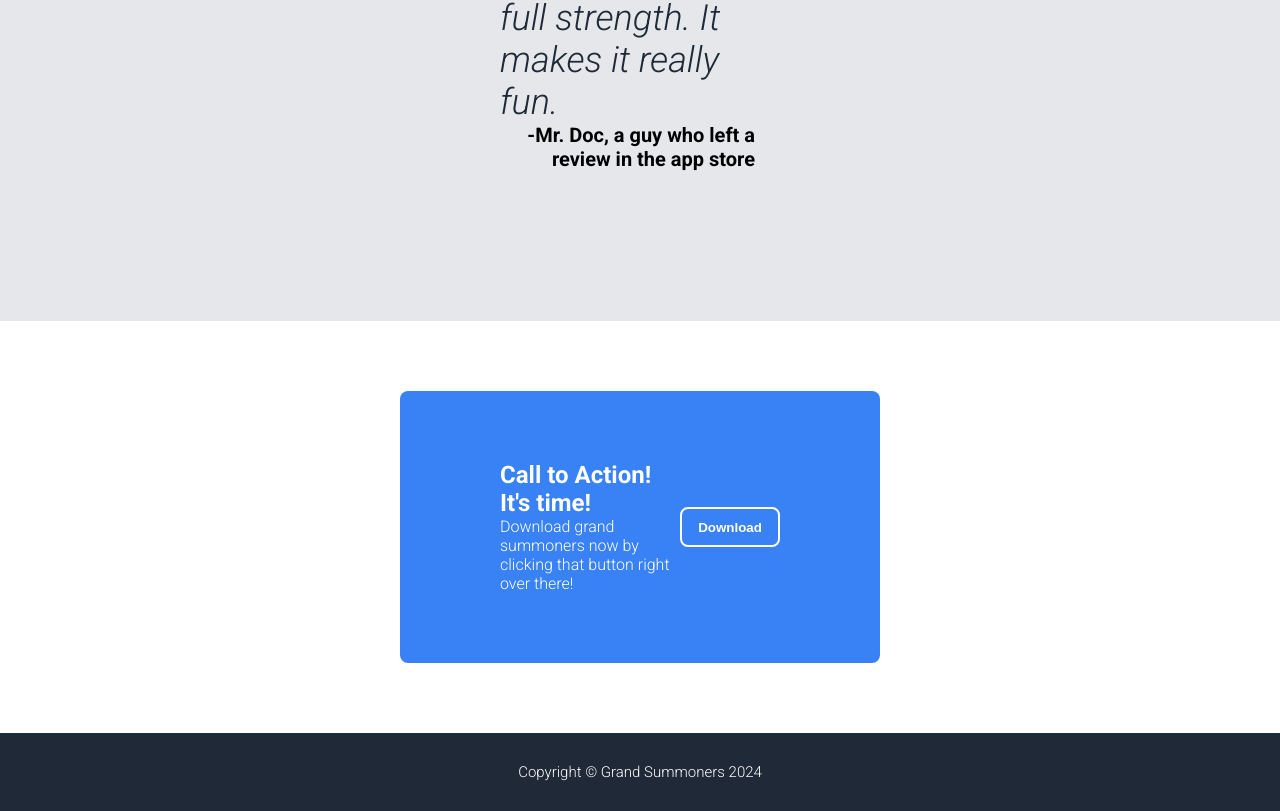
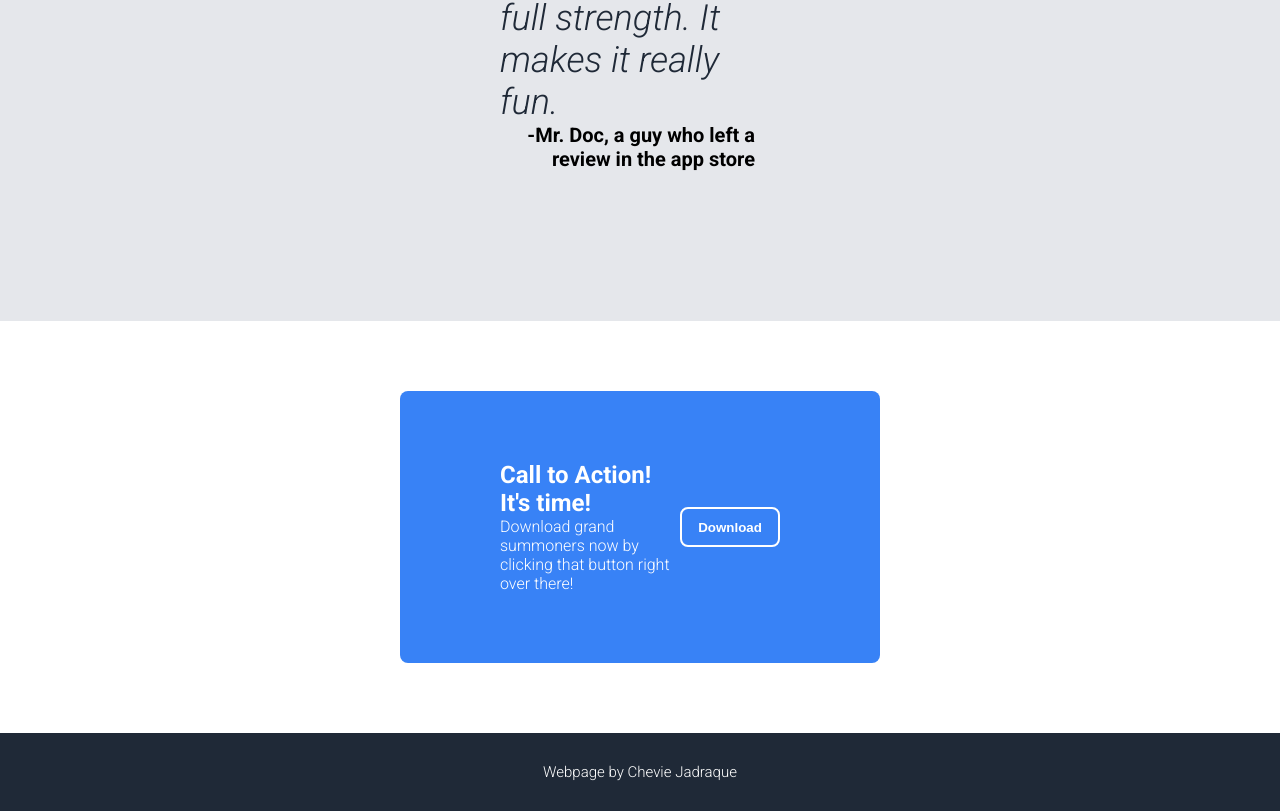
Before and after one commit to chevie22/landing-page, a plain HTML site: page index.html in a window 1280 px wide. Shown: the part 2182-2993 px from the top of the page. Drawn offline with Linux system fonts and the light colour scheme.

Commit message:
Update footer text

```diff
--- a/index.html
+++ b/index.html
@@ -71,7 +71,7 @@
     </div>
 
     <div class = "fifth">
-        <div>Copyright © Grand Summoners 2024</div>
+        <div>Webpage by Chevie Jadraque</div>
     </div>
 </body>
 </html>
```
